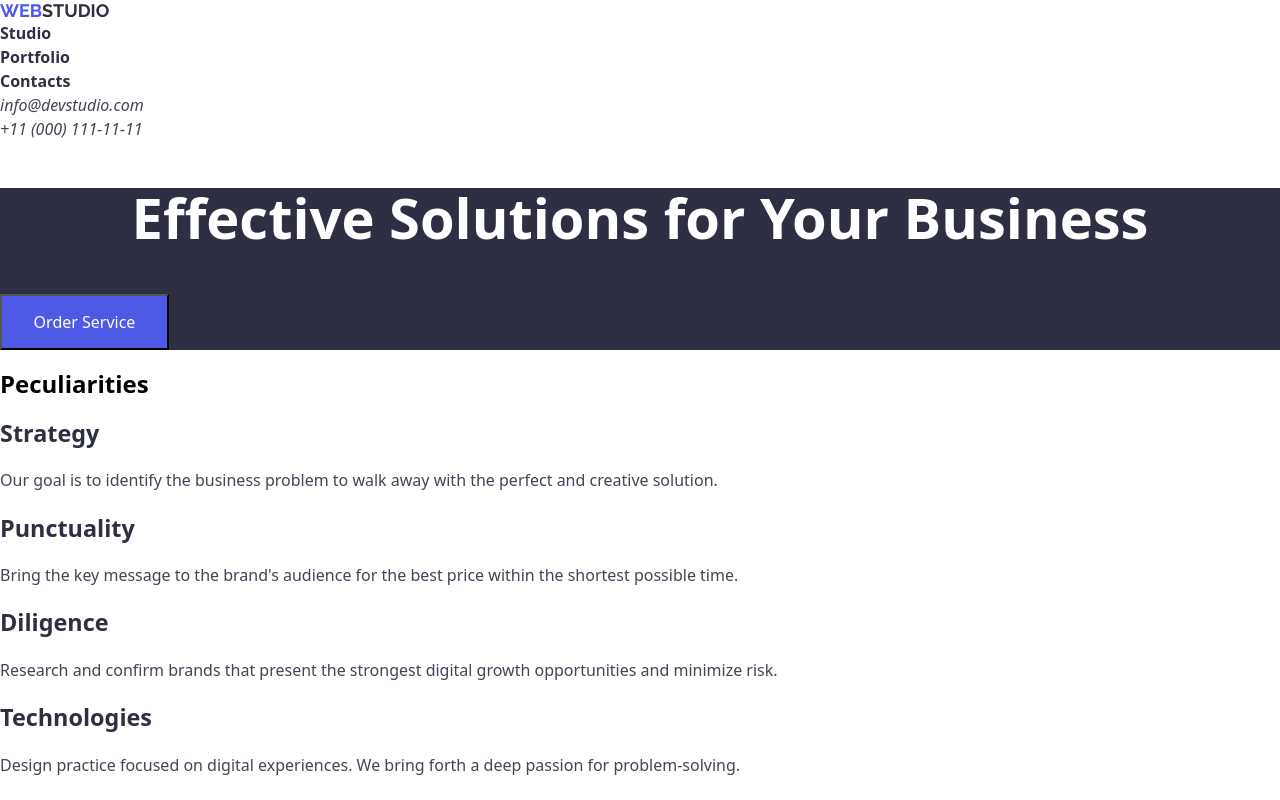
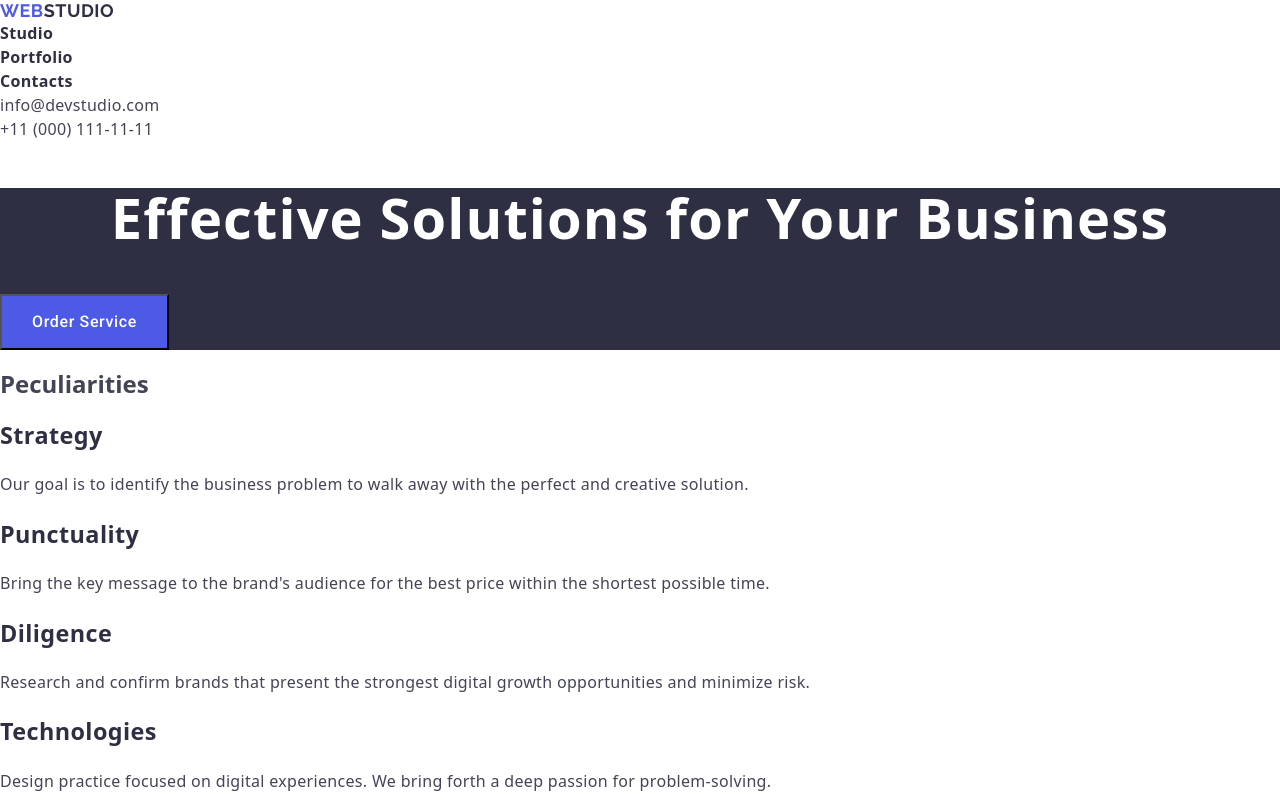
Before and after one commit to emrey1git/goit-markup-hw-02, a plain HTML site: page index.html in a window 1280 px wide. Shown: the top 800 px of the page. Drawn offline with nearby package versions, Linux system fonts and the light colour scheme.

Commit message:
hw2-guncel

```diff
--- a/css/styles.css
+++ b/css/styles.css
@@ -1,20 +1,21 @@
 body {
-    background-color: white;
-    font-family: "Roboto";
-
+    background-color: #FFFFFF;
+    font-family: "Roboto", sans-serif;
+    color: #434455;
 
 }
 
 
 .header-logo {
     font-size: 18px;
-    font-family: "Raleway", sans-serif;
+    font-family: "Raleway";
     color: #4D5AE5;
+    font-weight: 700;
     text-decoration: none;
     font-weight: bold;
     text-transform: uppercase;
-    line-height: 1.17em;
-    letter-spacing: 3%;
+    line-height: 1.17;
+    letter-spacing: 0.03em;
 }
 .header-logo-studio {
     color: #2E2F42;
@@ -24,9 +25,9 @@ body {
     color: #2E2F42;
     font-size: 16px;
     width: 48px;
-    font-weight: 500px;
-    line-height: 1.5em;
-    letter-spacing: 2%;
+    font-weight: 500;
+    line-height: 1.5;
+    letter-spacing: 0.02em;
     font-weight: bold;
 
 }
@@ -43,11 +44,12 @@ body {
 .iletisim a {
     text-decoration: none;
     color: #434455;
-    font-weight: 400px;
+    font-weight: 400;
     width: 153px;
     font-size: 16px;
-    line-height: 1.5em;
-    letter-spacing: 2%;
+    line-height: 1.5;
+    letter-spacing: 0.02em;
+    font-style: normal
 
 
 }
@@ -65,10 +67,10 @@ margin: 0;
 }
 .main-navbar1 h1 {
  text-align: center;
- color: white;
+ color: #ffffff;
  font-size: 56px;
- line-height: 1.071em;
- letter-spacing: 2%;
+ line-height: 1.07;
+ letter-spacing: 0.02em;
 }
 
 .button {
@@ -76,10 +78,12 @@ margin: 0;
     background-color: #4D5AE5;
     width: 169px;
     height: 56px;
+    font-weight: 500;
     font-size: 16px;
-    line-height: 1.5em;
-    letter-spacing: 4%;
+    line-height: 1.5;
+    letter-spacing: 0.04em;
     cursor: pointer;
+    font-family: "Roboto", sans-serif;
 }
 
 .button :hover {
@@ -88,9 +92,9 @@ margin: 0;
 
 .main-navbar2 ul{
     font-size: 20px;
-    font-weight: 500px;
-    line-height: 1.2em;
-    letter-spacing: 2%;
+    font-weight: 500;
+    line-height: 1.2;
+    letter-spacing: 0.02em;
     color: #2E2F42;
     text-decoration: none;
     list-style-type: none;
@@ -99,9 +103,9 @@ margin: 0;
 }
 .main-navbar2 ul p {
     font-size: 16px;
-    font-weight: 400px;
-    line-height: 1.5em;
-    letter-spacing: 2%;
+    font-weight: 400;
+    line-height: 1.5;
+    letter-spacing: 0.02em;
     color: #434455;
     text-decoration: none;
     list-style-type: none;
@@ -114,8 +118,8 @@ margin: 0;
 .main-navbar3 h2 {
     text-align: center;
     font-size: 36px;
-    line-height: 1.2em;
-    letter-spacing: 2%;
+    line-height: 1.2;
+    letter-spacing: 0.02em;
     font-weight: 700;
     color: #2E2F42;
 }
@@ -130,8 +134,8 @@ margin: 0;
 .main-navbar-4 h2 {
     text-align: center;
     font-size: 36px;
-    line-height: 1.2em;
-    letter-spacing: 2%;
+    line-height: 1.2;
+    letter-spacing: 0.02em;
     font-weight: 700;
     color: #2E2F42;
 }
@@ -153,8 +157,8 @@ margin: 0;
     font-family: "Raleway",sans-serif;
     font-size: 18px;
     font-weight: 700;
-    line-height: 1.2em;
-    letter-spacing: 3%;
+    line-height: 1.2;
+    letter-spacing: 0.03em;
     text-align: left;
     text-decoration: none;
     text-transform: uppercase;
@@ -166,9 +170,9 @@ margin: 0;
 
 .contacts p {
     font-size: 16px;
-    line-height: 1.5em;
+    line-height: 1.5;
     font-weight: 400;
-    letter-spacing: 2%;
+    letter-spacing: 0.02em;
     text-align: left;
     color: #F4F4FD;
 }
--- a/index.html
+++ b/index.html
@@ -30,8 +30,7 @@
     <header>
       <nav class="web-studio-1">
         <a class="header-logo" href="./index.html"
-          ><span class="header-logo-web">Web</span
-          ><span class="header-logo-studio">Studio</span></a
+          >Web<span class="header-logo-studio">Studio</span></a
         >
         <ul class="navigation">
           <li><a href="#main-navbar2">Studio</a></li>
```
